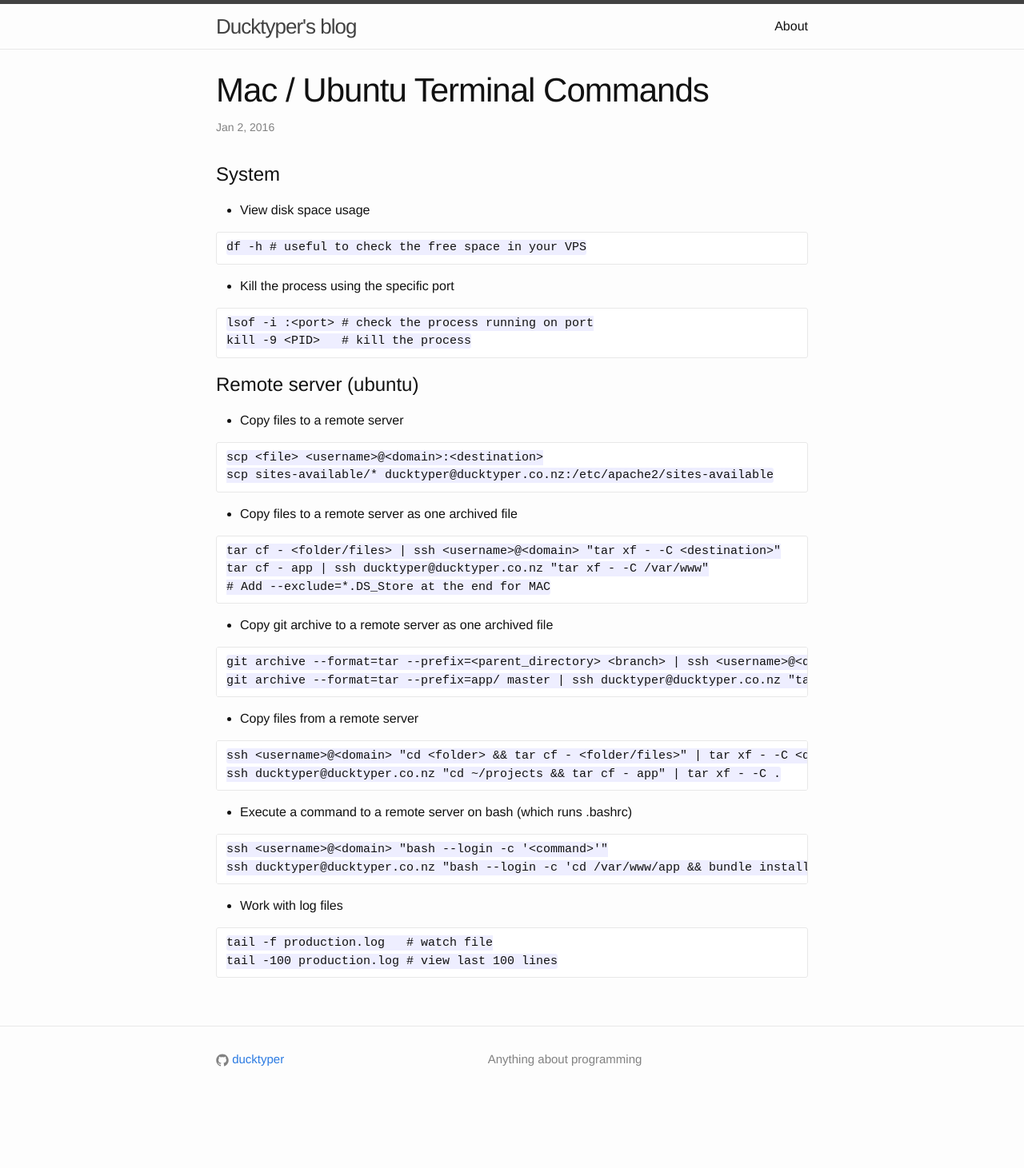
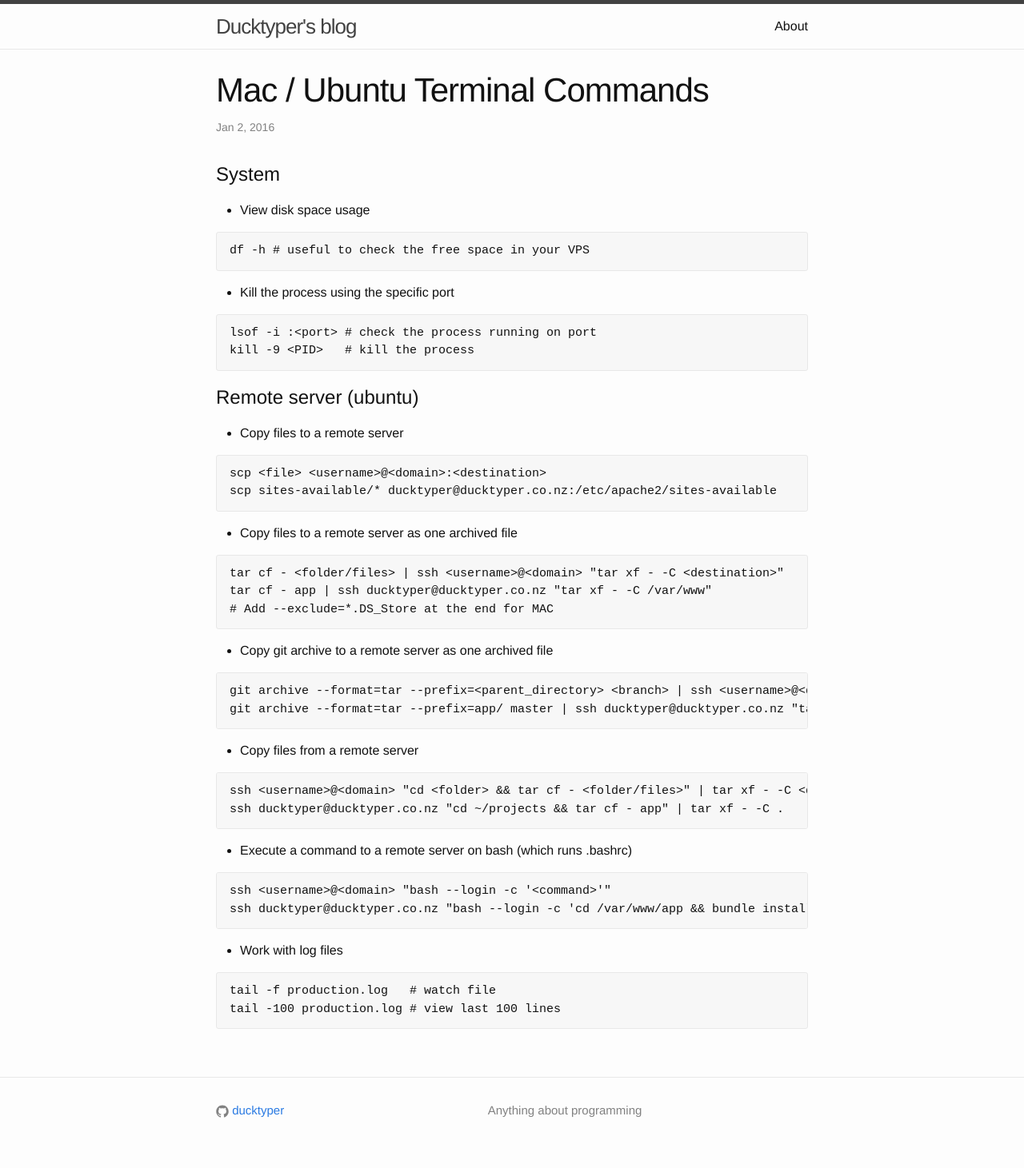
Before and after one commit to ducktyper/ducktyper.github.io, a Jekyll site: the page built from _posts/2016-01-02-terminal.markdown, in a window 1280 px wide. Shown: the whole page at 80% size. Built offline with Jekyll 4.4.1, drawn with Linux system fonts in a browser that asks for light colours; before the commit the page ends 1397 px from its top, so only the background shows below that.

Commit message:
Improve css

```diff
--- a/_sass/_base.scss
+++ b/_sass/_base.scss
@@ -80,7 +80,7 @@ li {
  * Headings
  */
 h1, h2, h3, h4, h5, h6 {
-    font-weight: 300;
+    font-weight: 500;
 }
 
 
@@ -130,7 +130,7 @@ code {
     font-size: 15px;
     border: 1px solid $grey-color-light;
     border-radius: 3px;
-    background-color: #eef;
+    background-color: #f7f7f7;
 }
 
 code {
@@ -138,7 +138,7 @@ code {
 }
 
 pre {
-    padding: 8px 12px;
+    padding: 12px 16px;
     overflow-x: scroll;
 
     > code {
--- a/_sass/_syntax-highlighting.scss
+++ b/_sass/_syntax-highlighting.scss
@@ -2,7 +2,6 @@
  * Syntax highlighting styles
  */
 .highlight {
-    background: #fff;
     @extend %vertical-rhythm;
 
     .c     { color: #998; font-style: italic } // Comment
```
